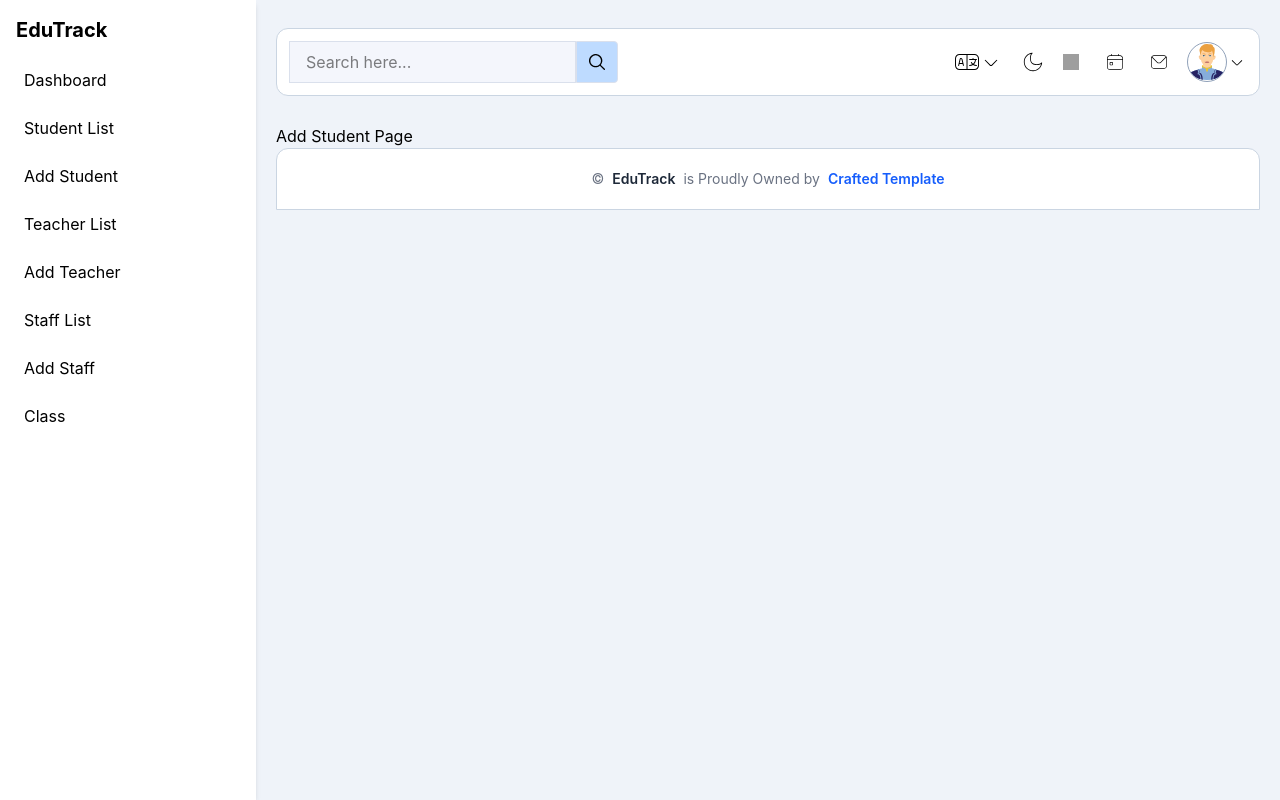
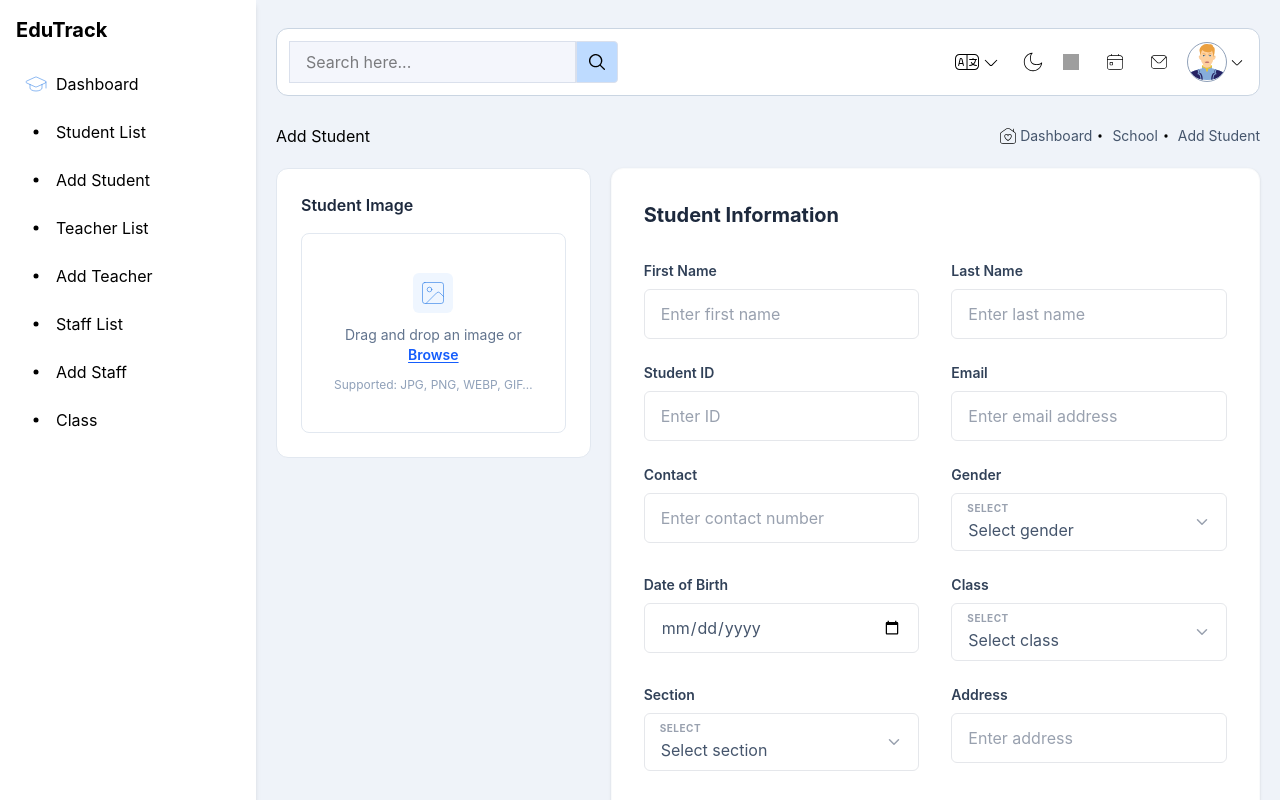
Before and after one commit to FirstAyo/EduTrack-Admin, a React (Vite) app: page /addstudent in a window 1280 px wide. Shown: the top 800 px of the page. Built offline with nearby package versions, Linux system fonts and the light colour scheme; grey boxes are pictures that could not be loaded.

Commit message:
added some icons, updated the sidebar menu, added the dynamic form component to Add Teacher and Student page

```diff
--- a/src/components/layouts/SidebarMenu.jsx
+++ b/src/components/layouts/SidebarMenu.jsx
@@ -2,31 +2,38 @@
 
 import React from "react";
 import { NavLink } from "react-router-dom";
+import gradIcon from "../../assets/icons/graduation.svg";
+import dotIcon from "../../assets/icons/dot.svg";
 
 const navMenus = [
-  { name: "Dashboard", url: "/" },
-  { name: "Student List", url: "/studentlist" },
-  { name: "Add Student", url: "/addstudent" },
-  { name: "Teacher List", url: "/teacherlist" },
-  { name: "Add Teacher", url: "/addteacher" },
-  { name: "Staff List", url: "/stafflist" },
-  { name: "Add Staff", url: "/addstaff" },
-  { name: "Class", url: "#" },
+  { name: "Dashboard", url: "/", image: gradIcon },
+  { name: "Student List", url: "/studentlist", image: dotIcon },
+  { name: "Add Student", url: "/addstudent", image: dotIcon },
+  { name: "Teacher List", url: "/teacherlist", image: dotIcon },
+  { name: "Add Teacher", url: "/addteacher", image: dotIcon },
+  { name: "Staff List", url: "/stafflist", image: dotIcon },
+  { name: "Add Staff", url: "/addstaff", image: dotIcon },
+  { name: "Class", url: "#", image: dotIcon },
 ];
 
 export default function SidebarMenu() {
   return (
     <div className="w-64 h-full bg-white shadow-md p-4">
       <h2 className="text-xl font-bold mb-4">EduTrack</h2>
-      <ul className="space-y-2 flex flex-col">
+      <ul className="">
         {navMenus.map((menu, idx) => (
-          <NavLink
-            key={idx}
-            to={menu.url}
-            className="p-2 hover:bg-gray-100 rounded cursor-pointer"
-          >
-            {menu.name}
-          </NavLink>
+          <div key={idx} className="py-1">
+            <li className="flex items-center gap-2 hover:bg-gray-100 p-2">
+              <img
+                src={menu.image}
+                alt={menu.name}
+                className="h-6 w-6 object-cover"
+              />
+              <NavLink to={menu.url} className="rounded cursor-pointer">
+                {menu.name}
+              </NavLink>
+            </li>
+          </div>
         ))}
       </ul>
     </div>
--- a/src/components/sections/SingleImageUpload.jsx
+++ b/src/components/sections/SingleImageUpload.jsx
@@ -1,4 +1,5 @@
 import React, { useEffect, useMemo, useRef, useState } from "react";
+import imageIcon from "../../assets/icons/image.svg";
 
 /**
  * SingleImageUpload (Reusable)
@@ -51,7 +52,7 @@ export default function SingleImageUpload({
       // clear current selection if invalid
       setFile(null);
       setError(
-        "Invalid file format. Please upload an image (JPG, PNG, WEBP, GIF, etc.)."
+        "Invalid file format. Please upload an image (JPG, PNG, WEBP, GIF, etc.).",
       );
       return;
     }
@@ -137,32 +138,11 @@ export default function SingleImageUpload({
             <div className="flex flex-col items-center gap-3">
               <div className="h-10 w-10 rounded-md bg-blue-50 flex items-center justify-center">
                 {/* simple image icon */}
-                <svg
-                  className="h-5 w-5 text-blue-600"
-                  viewBox="0 0 24 24"
-                  fill="none"
-                  aria-hidden="true"
-                >
-                  <path
-                    d="M4 7a2 2 0 0 1 2-2h12a2 2 0 0 1 2 2v10a2 2 0 0 1-2 2H6a2 2 0 0 1-2-2V7Z"
-                    stroke="currentColor"
-                    strokeWidth="1.8"
-                  />
-                  <path
-                    d="M8 14l2.2-2.2a1 1 0 0 1 1.4 0L16 16"
-                    stroke="currentColor"
-                    strokeWidth="1.8"
-                    strokeLinecap="round"
-                    strokeLinejoin="round"
-                  />
-                  <path
-                    d="M14.5 13.5l.9-.9a1 1 0 0 1 1.4 0L20 15.8"
-                    stroke="currentColor"
-                    strokeWidth="1.8"
-                    strokeLinecap="round"
-                    strokeLinejoin="round"
-                  />
-                </svg>
+                <img
+                  src={imageIcon}
+                  alt="image icon"
+                  className="h-7 w-7 object-cover"
+                />
               </div>
 
               <p className="text-sm text-slate-500">
--- a/src/pages/AddStudent.jsx
+++ b/src/pages/AddStudent.jsx
@@ -1,11 +1,122 @@
 // src/pages/AddStudent.jsx
 
-import React from "react";
+import React, { useState } from "react";
+import houseIcon from "../assets/icons/house.svg";
+import dotIcon from "../assets/icons/dot.svg";
+import DynamicForm from "../components/sections/DynamicForm";
+import SingleImageUpload from "../components/sections/SingleImageUpload";
+
+const navMenus = [
+  { name: "Dashboard", image: houseIcon },
+  { name: "School", image: dotIcon },
+  { name: "Add Student", image: dotIcon },
+];
+
+const teacherFields = [
+  { label: "First Name", name: "firstName", placeholder: "Enter first name" },
+  { label: "Last Name", name: "lastName", placeholder: "Enter last name" },
+  { label: "Student ID", name: "studentId", placeholder: "Enter ID" },
+  {
+    label: "Email",
+    name: "email",
+    placeholder: "Enter email address",
+    type: "email",
+  },
+  { label: "Contact", name: "contact", placeholder: "Enter contact number" },
+  {
+    label: "Gender",
+    name: "gender",
+    type: "select",
+    placeholder: "Select gender",
+    options: [
+      { label: "Male", value: "m" },
+      { label: "Female", value: "f" },
+    ],
+  },
+  {
+    label: "Date of Birth",
+    name: "dateofbirth",
+    type: "date",
+    placeholder: "mm/dd/yyyy",
+    options: [
+      { label: "Mathemathics", value: "math" },
+      { label: "English", value: "eng" },
+      { label: "Science", value: "sci" },
+      { label: "Art & Design", value: "art" },
+      { label: "Social Studies", value: "std" },
+      { label: "History", value: "hist" },
+      { label: "Chemistry", value: "chem" },
+      { label: "Biology", value: "bio" },
+      { label: "Computer Science", value: "comp" },
+      { label: "Physics", value: "phy" },
+    ],
+  },
+  {
+    label: "Class",
+    name: "class",
+    type: "select",
+    placeholder: "Select class",
+    options: [
+      { label: "Class 6", value: "class 7" },
+      { label: "Class 7", value: "class 7" },
+      { label: "Class 8", value: "class 8" },
+      { label: "Class 9", value: "class 9" },
+      { label: "Class 10", value: "class 10" },
+    ],
+  },
+  {
+    label: "Section",
+    name: "section",
+    type: "select",
+    placeholder: "Select section",
+    options: [
+      { label: "A", value: "a" },
+      { label: "B", value: "b" },
+      { label: "C", value: "c" },
+    ],
+  },
+  { label: "Address", name: "address", placeholder: "Enter address" },
+];
 
 export default function AddStudent() {
+  const [teacherImage, setTeacherImage] = useState();
   return (
     <div>
-      <h2>Add Student Page</h2>
+      <div className="flex justify-between">
+        <h1>{navMenus[2].name}</h1>
+
+        <div className="flex items-center text-sm text-slate-600">
+          {navMenus.map((navMenu, idx) => (
+            <div key={idx} className="flex items-center gap-1">
+              <img
+                src={navMenu.image}
+                alt="social icon"
+                className="h-4 w-4 object-cover"
+              />
+              <p>{navMenu.name}</p>
+            </div>
+          ))}
+        </div>
+      </div>
+
+      <div className="grid grid-cols-1 lg:grid-cols-3 gap-5">
+        <SingleImageUpload
+          title="Student Image"
+          value={teacherImage}
+          onChange={setTeacherImage}
+          // optional: initialPreviewUrl="https://...." (if editing an existing teacher)
+        />
+
+        <div className="col-span-2">
+          <DynamicForm
+            title="Student Information"
+            fields={teacherFields}
+            submitText="+ Add Student"
+            onSubmit={(data) => console.log(data)}
+            onCancel={() => alert("Cancelled")}
+          />
+        </div>
+      </div>
     </div>
   );
 }
--- a/src/pages/AddTeacher.jsx
+++ b/src/pages/AddTeacher.jsx
@@ -9,7 +9,7 @@ import SingleImageUpload from "../components/sections/SingleImageUpload";
 const navMenus = [
   { name: "Dashboard", image: houseIcon },
   { name: "School", image: dotIcon },
-  { name: "Teacher List", image: dotIcon },
+  { name: "Add Teacher", image: dotIcon },
 ];
 
 const teacherFields = [
@@ -74,12 +74,16 @@ export default function AddTeacher() {
   return (
     <div>
       <div className="flex justify-between">
-        <h1>Teacher List</h1>
+        <h1>{navMenus[2].name}</h1>
 
         <div className="flex items-center text-sm text-slate-600">
           {navMenus.map((navMenu, idx) => (
             <div key={idx} className="flex items-center gap-1">
-              <img src={navMenu.image} alt="social icon" className="h-5 w-5" />
+              <img
+                src={navMenu.image}
+                alt="social icon"
+                className="h-4 w-4 object-cover"
+              />
               <p>{navMenu.name}</p>
             </div>
           ))}
```
Also changed, not shown: src/assets/icons/graduation.svg (added), src/assets/icons/image.svg (added).
